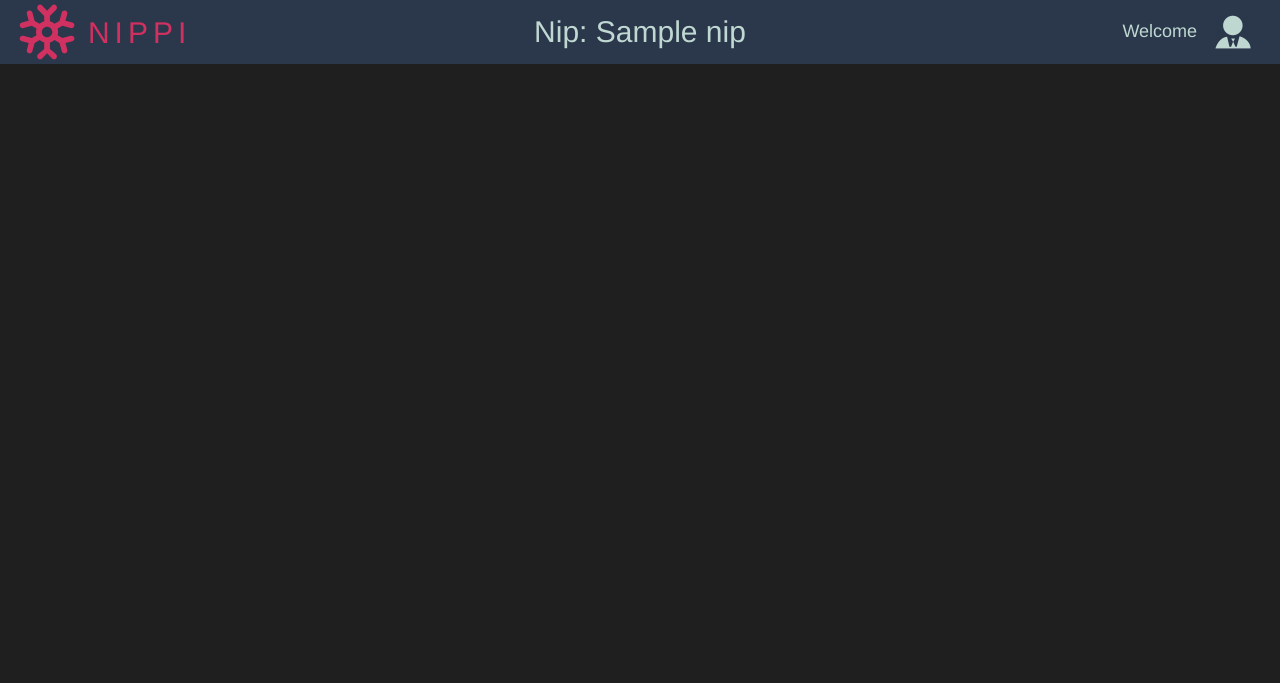
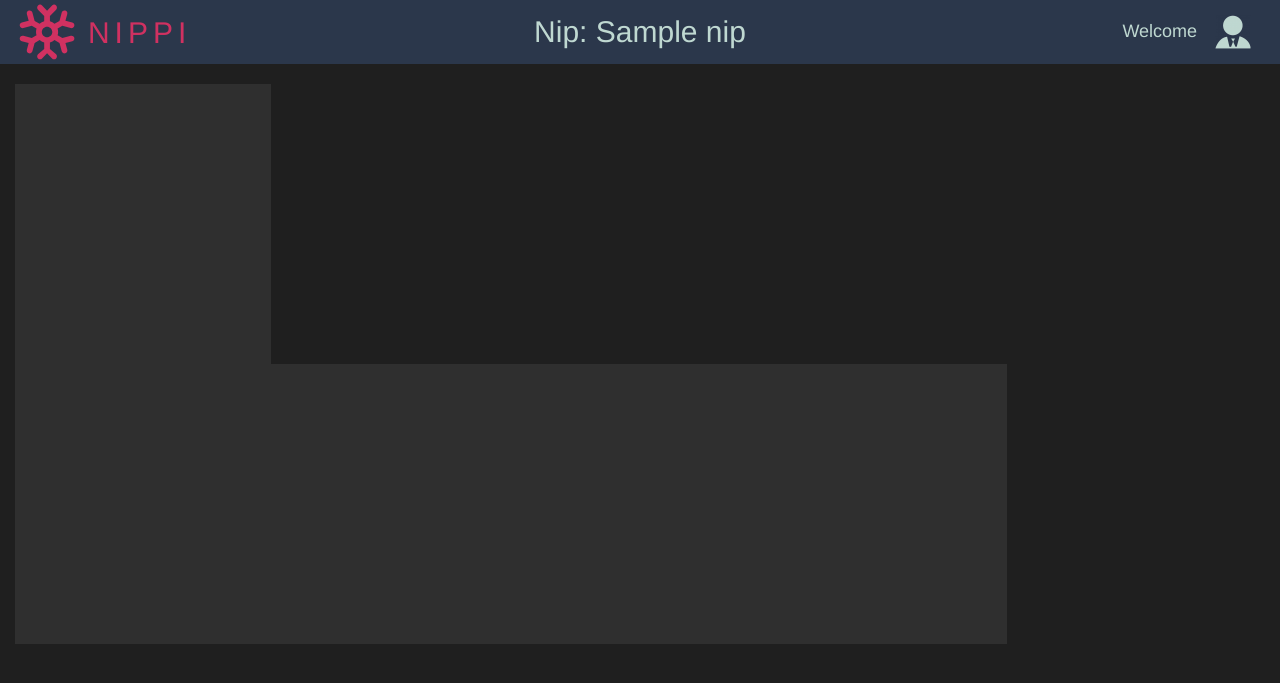
Before and after one commit to RichardSmith159/NIPPI, a Django app: page /analytics/details/1/ in a window 1280 px wide. Shown: the top 683 px of the page. Run offline with Django 3.2, Linux system fonts and the light colour scheme; tables that the repository leaves empty hold one stand-in row (values such as "Sample post"); some libraries are stand-ins or nearby versions.

Commit message:
work on basic layout for details page

```diff
--- a/analytics/static/css/details.css
+++ b/analytics/static/css/details.css
@@ -1,3 +1,17 @@
 .simpleContainer {
-    /* background-color: #2f2f2f; */
+     background-color: #2f2f2f;
+     height: 35vh;
 }
+
+#sirenContainer {
+    width: 20vw;
+    margin-right: 15px;
+}
+
+.dataRow {
+     padding: 0px;
+}
+
+#metricHistoryContainer {
+    width: 77.5vw;
+}
--- a/analytics/templates/analytics/details.html
+++ b/analytics/templates/analytics/details.html
@@ -2,7 +2,7 @@
 {% load staticfiles %}
 
 {% block extra_css_files %}
-
+<link href="{% static 'css/details.css' %}" rel="stylesheet">
 {% endblock %}
 
 {% block extra_js_files %}
@@ -28,11 +28,14 @@
 
 
 {% block page_content %}
-<div class="col-md-12">
+<div class="col-md-12 dataRow">
     <div class="col-md-4 simpleContainer" id="sirenContainer">
         {% for siren in nip.siren_set.all %}
 
         {% endfor %}
     </div>
+    <div class="col-md-8 simpleContainer" id="metricHistoryContainer">
+
+    </div>
 </div>
 {% endblock %}
```
